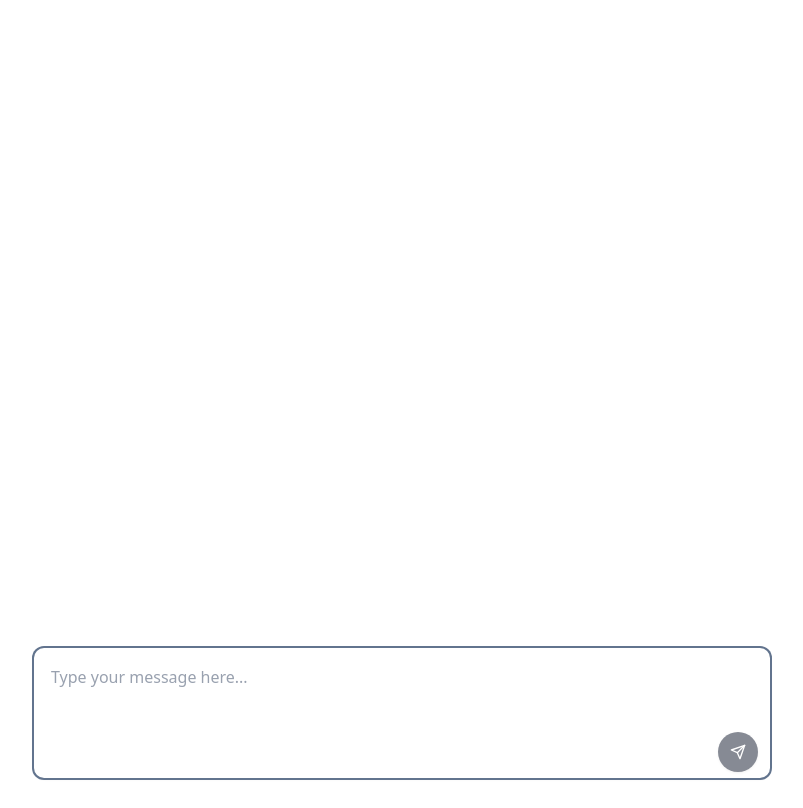
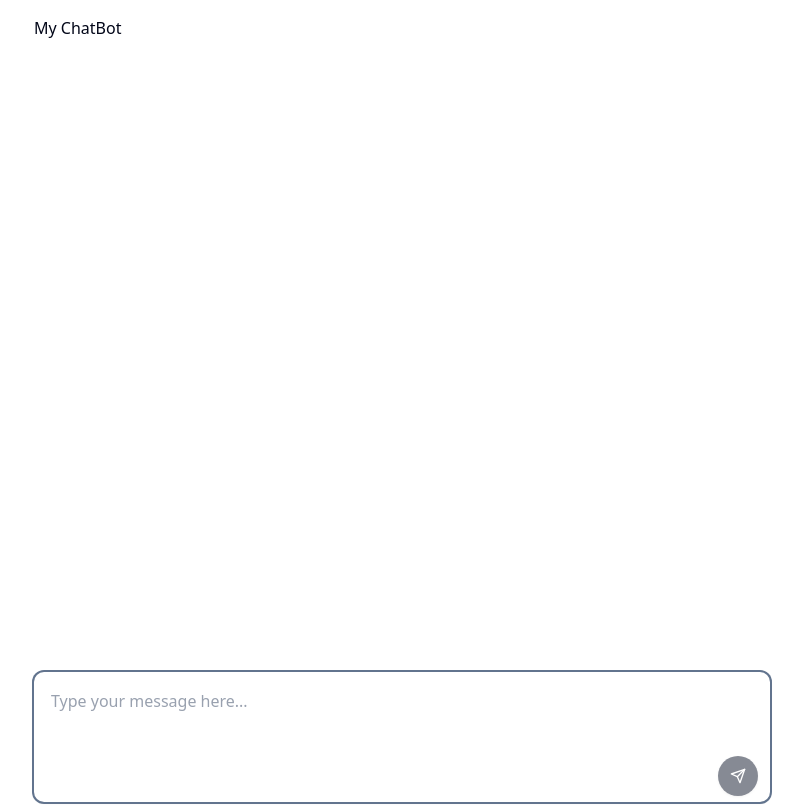
Before and after one commit to Lopez-JhonLay/ai-full-stack-project, a React (Vite) app in the folder client/: page / in a window 1280 px wide. Shown: the whole page, without its empty margins (238-1041 px from the left). Built offline with nearby package versions, Linux system fonts and the light colour scheme.

Commit message:
test  Please enter the commit message for your changes. Lines starting

```diff
--- a/client/src/App.tsx
+++ b/client/src/App.tsx
@@ -3,6 +3,7 @@ import ChatBot from './components/chat/ChatBot';
 function App() {
   return (
     <div className="w-3xl mx-auto p-4 h-screen">
+      <div>My ChatBot</div>
       <ChatBot />
     </div>
   );
```
